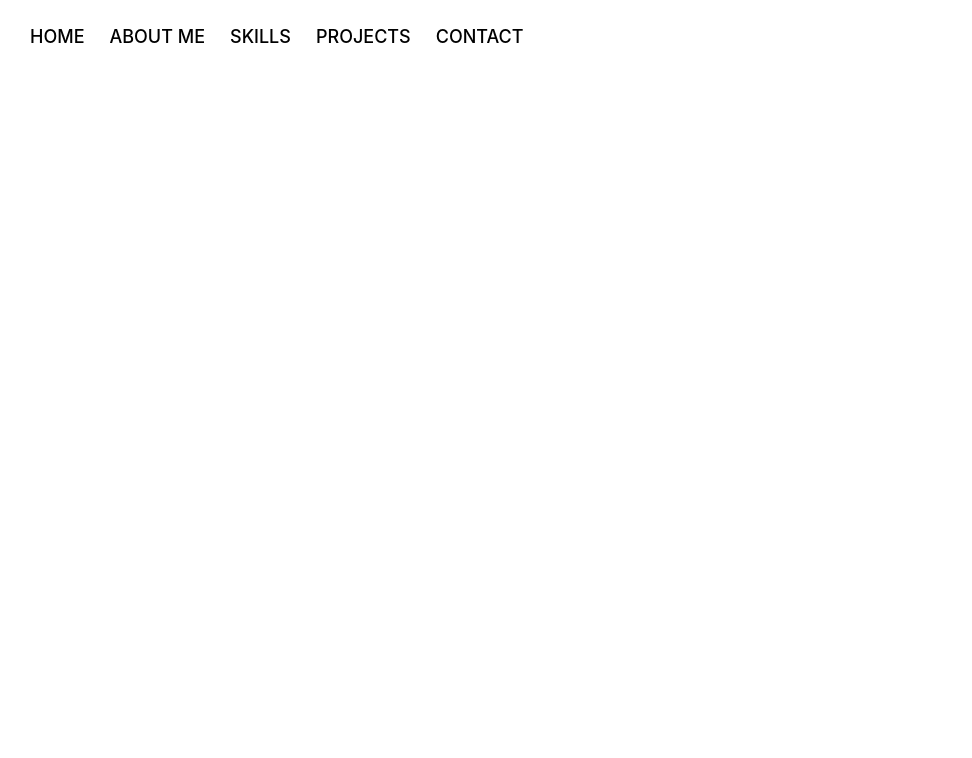
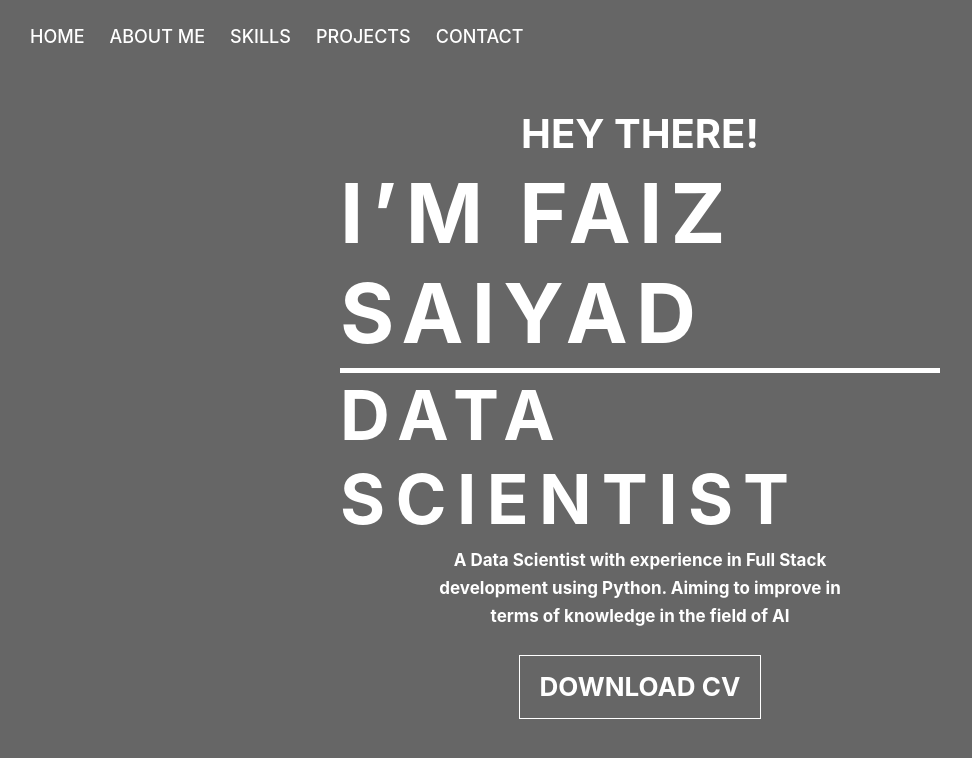
Before and after one commit to suraj9562/FaizResume, a React (Create React App) app: page / in a window 1280 px wide. Shown: the top 758 px of the page, without its empty margins (0-972 px from the left). Built offline with nearby package versions, Linux system fonts and the light colour scheme.

Commit message:
done with intro section

```diff
--- a/src/components/Header/Header.module.css
+++ b/src/components/Header/Header.module.css
@@ -12,4 +12,5 @@
   line-height: 2.4rem;
   cursor: pointer;
   text-transform: capitalize;
+  color: #ffffff;
 }
--- a/src/components/Intro/Intro.jsx
+++ b/src/components/Intro/Intro.jsx
@@ -6,6 +6,16 @@ function Intro() {
   return (
     <div className={cssClasses.container}>
       <Header />
+      <div className={cssClasses.content}>
+        <div className={cssClasses.hi}>HEY THERE!</div>
+        <div className={cssClasses.name}>I’M FAIZ SAIYAD</div>
+        <div className={cssClasses.profession}>DATA SCIENTIST</div>
+        <div className={cssClasses.subtitle}>
+          A Data Scientist with experience in Full Stack development using
+          Python. Aiming to improve in terms of knowledge in the field of AI
+        </div>
+        <div className={cssClasses.button}>DOWNLOAD CV</div>
+      </div>
     </div>
   );
 }
--- a/src/components/Intro/Intro.module.css
+++ b/src/components/Intro/Intro.module.css
@@ -0,0 +1,68 @@
+.container {
+  height: 100vh;
+  width: 100%;
+  background: rgba(0, 0, 0, 0.6);
+  color: #ffffff;
+}
+
+.container .content {
+  height: 85%;
+  display: flex;
+  align-items: center;
+  justify-content: center;
+  flex-direction: column;
+  gap: 0.5rem;
+
+  padding: 0 34rem;
+}
+
+.container .content .hi {
+  font-family: "Inter";
+  font-style: normal;
+  font-weight: 700;
+  text-transform: capitalize;
+  font-size: 4rem;
+  line-height: 4.8rem;
+}
+
+.container .content .name {
+  font-family: "Inter";
+  font-style: normal;
+  font-weight: 700;
+  font-size: 8.3rem;
+  line-height: 10rem;
+  letter-spacing: 0.1em;
+  text-transform: capitalize;
+}
+
+.container .content .profession {
+  border-top: 5px solid #ffffff;
+  font-family: "Inter";
+  font-style: normal;
+  font-weight: 700;
+  font-size: 6.9rem;
+  line-height: 8.4rem;
+  letter-spacing: 0.15em;
+  text-transform: capitalize;
+}
+
+.container .content .subtitle {
+  font-style: normal;
+  font-weight: 700;
+  font-size: 1.7rem;
+  line-height: 2.8rem;
+  text-align: center;
+  width: 75%;
+}
+
+.container .content .button {
+  margin-top: 2rem;
+  padding: 1rem 2rem;
+  border: 1px solid #ffffff;
+
+  font-style: normal;
+  font-weight: 700;
+  font-size: 2.6rem;
+  line-height: 4.2rem;
+  cursor: pointer;
+}
--- a/src/index.css
+++ b/src/index.css
@@ -22,3 +22,23 @@ html {
   font-size: 10px;
   border: none;
 }
+
+/* width */
+::-webkit-scrollbar {
+  width: 0.8rem;
+}
+
+/* Track */
+::-webkit-scrollbar-track {
+  background: #f1f1f1;
+}
+
+/* Handle */
+::-webkit-scrollbar-thumb {
+  background: #888;
+}
+
+/* Handle on hover */
+::-webkit-scrollbar-thumb:hover {
+  background: #555;
+}
```
